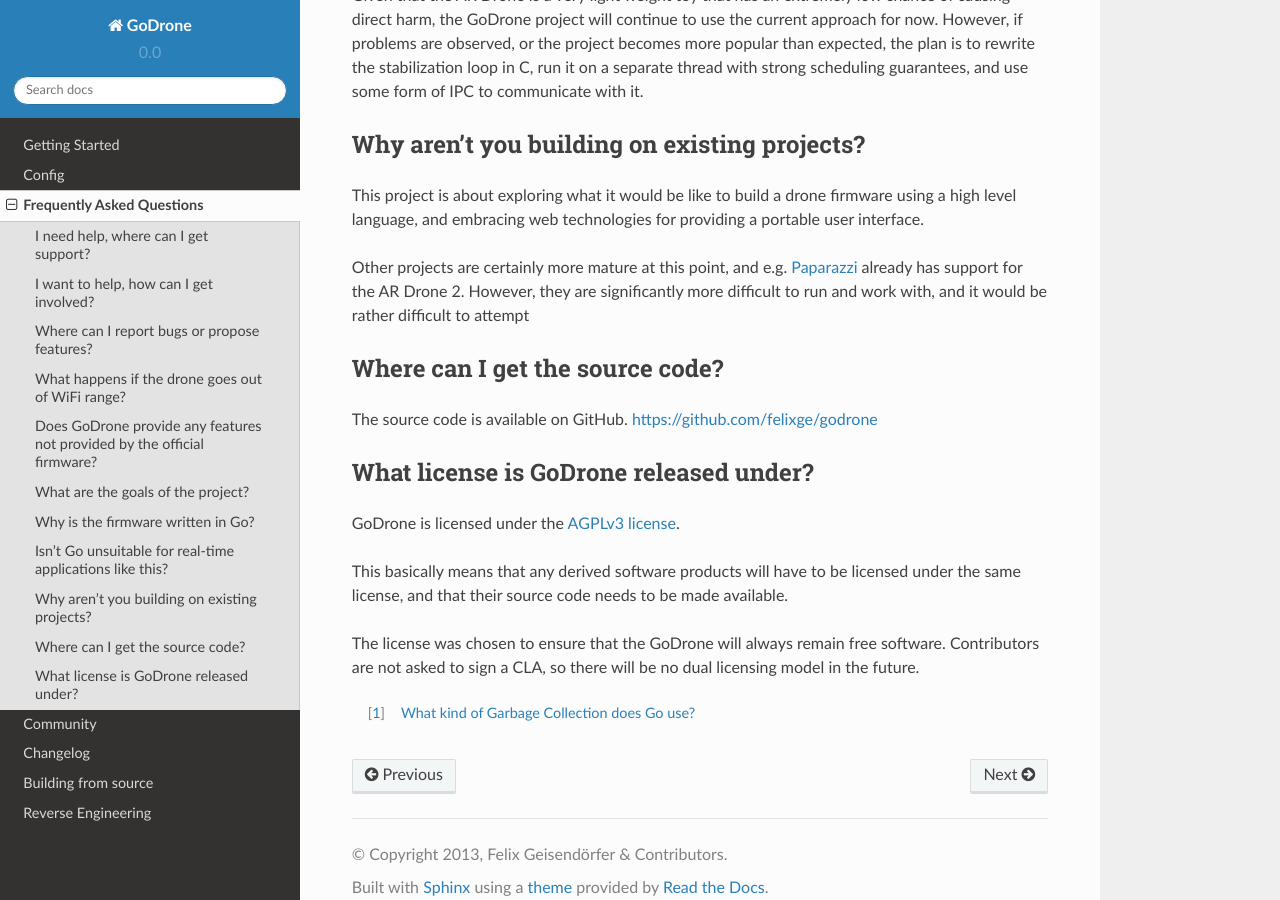
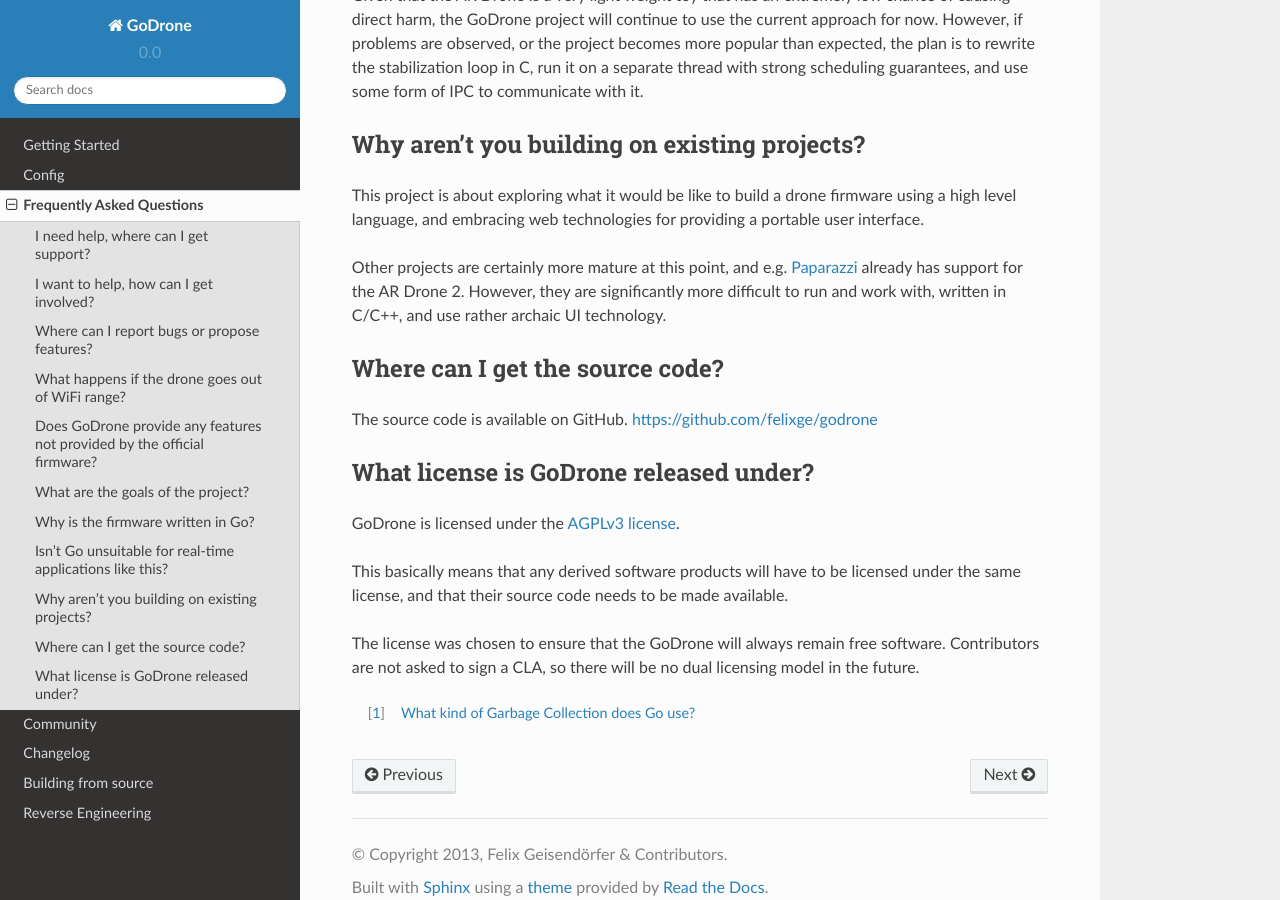
Before and after one commit to felixge/godrone, a Sphinx documentation site: the page built from docs/user/faq.rst, in a window 1280 px wide and 900 px high, scrolled down 2241 px. Built offline with Sphinx 7.4.7 and the Read the Docs theme 2.0.0, drawn with Linux system fonts in a browser that asks for light colours.

Commit message:
doc: finish faq

```diff
--- a/docs/user/faq.rst
+++ b/docs/user/faq.rst
@@ -128,7 +128,7 @@
 Other projects are certainly more mature at this point, and e.g. `Paparazzi
 <http://paparazzi.enac.fr/wiki/Main_Page>`_ already has support for the AR
 Drone 2. However, they are significantly more difficult to run and work with,
-and it would be rather difficult to attempt
+written in C/C++, and use rather archaic UI technology.
 
 .. _source:
 
```
